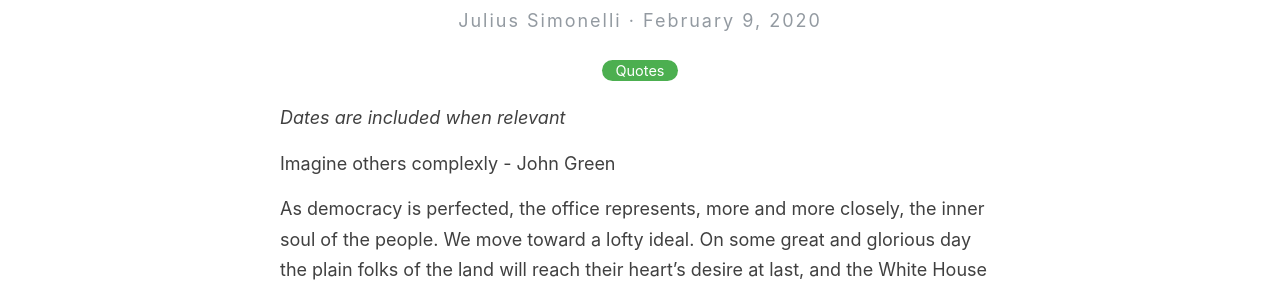
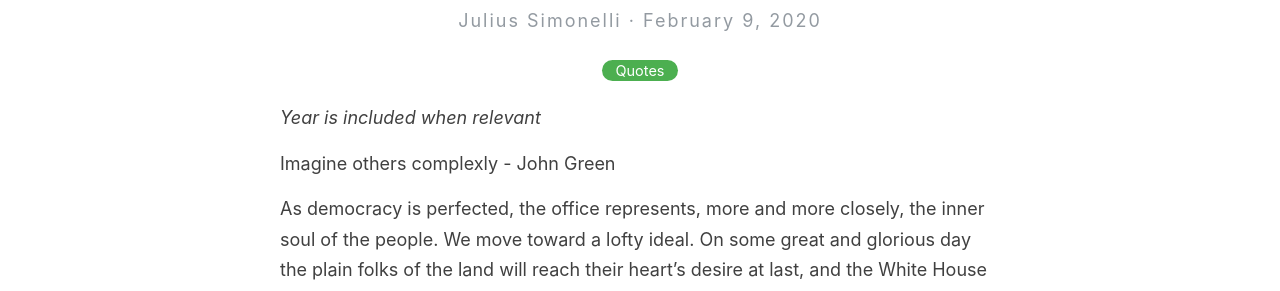
Before and after one commit to jss367/blog, a Jekyll site: the page built from _posts/2020-02-09-favorite-quotes.md, in a window 1280 px wide. Shown: the part 239-530 px from the top of the page. Built offline with Jekyll 4.4.1, drawn with Linux system fonts in a browser that asks for light colours.

Commit message:
Update 2020-02-09-favorite-quotes.md

```diff
--- a/_posts/2020-02-09-favorite-quotes.md
+++ b/_posts/2020-02-09-favorite-quotes.md
@@ -5,7 +5,7 @@ categories: Quotes
 excerpt: Imagine others complexly
 ---
 
-*Dates are included when relevant*
+*Year is included when relevant*
 
 Imagine others complexly - John Green
 
```
